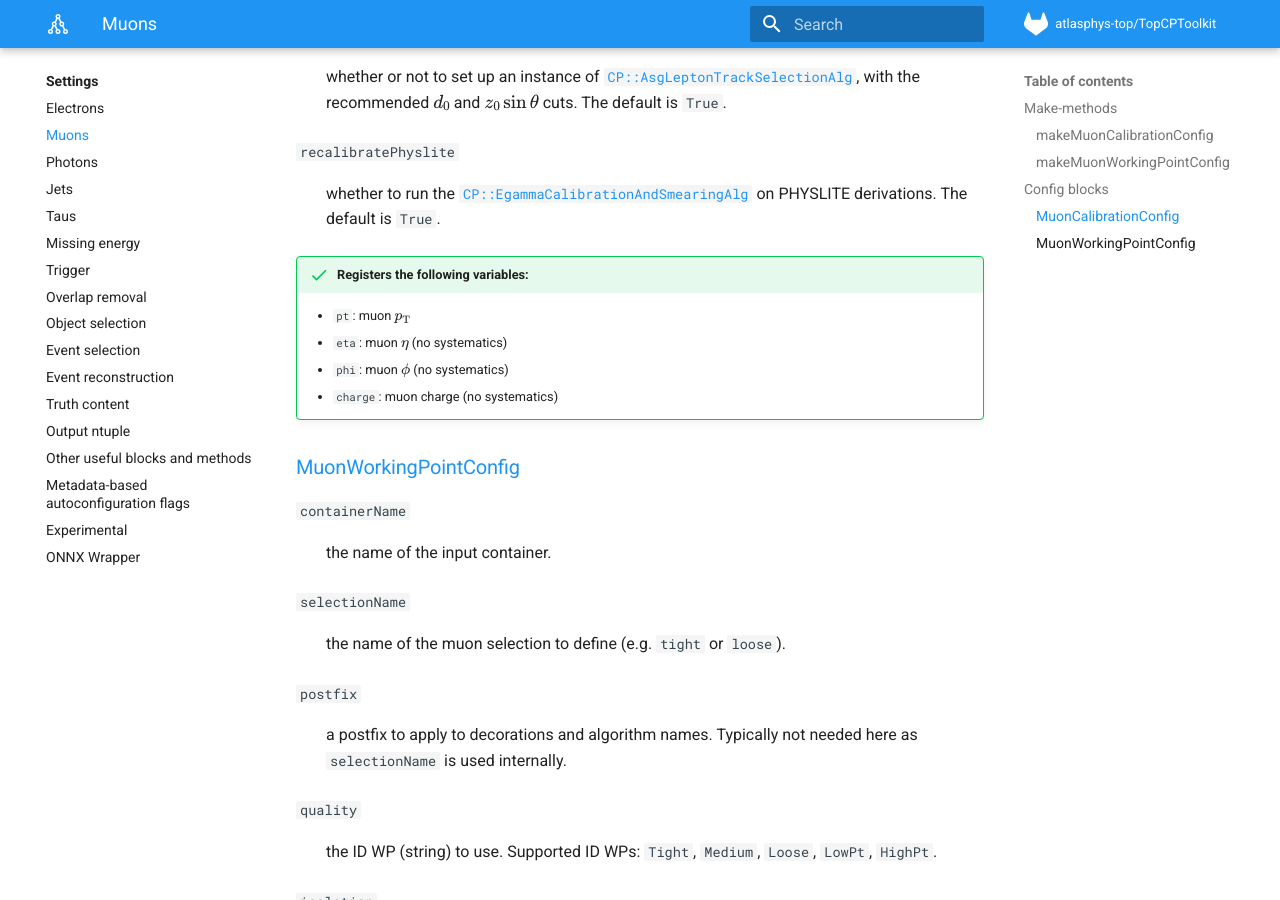
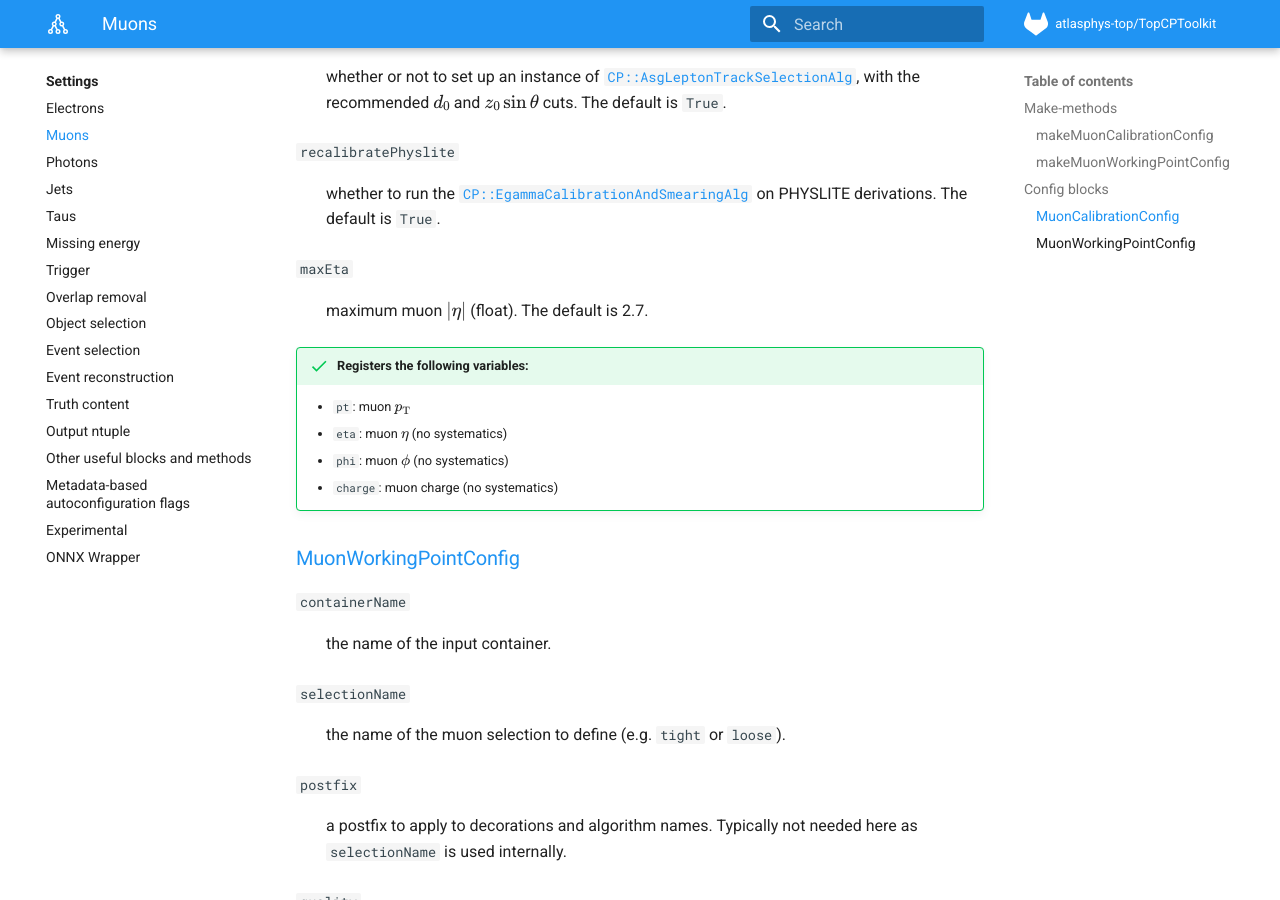
Before and after one commit to SuperNova76/TopCPToolKit, an MkDocs documentation site: the page built from docs/settings/muons.md, in a window 1280 px wide and 900 px high, scrolled down 2562 px. Built offline with MkDocs 1.6.1 and Material for MkDocs 9.7.7, drawn with Linux system fonts in a browser that asks for light colours; formulas are drawn with MathJax 3.

Commit message:
maxEta for muons

```diff
--- a/docs/settings/muons.md
+++ b/docs/settings/muons.md
@@ -75,6 +75,9 @@
 `recalibratePhyslite`
 :   whether to run the [`CP::EgammaCalibrationAndSmearingAlg`](https://acode-browser1.usatlas.bnl.gov/lxr/source/athena/PhysicsAnalysis/Algorithms/EgammaAnalysisAlgorithms/Root/EgammaCalibrationAndSmearingAlg.cxx) on PHYSLITE derivations. The default is `True`.
 
+`maxEta`
+:   maximum muon $\vert\eta\vert$ (float). The default is 2.7.
+
 !!! success "Registers the following variables:"
     - `pt`: muon $p_\mathrm{T}$
     - `eta`: muon $\eta$ (no systematics)
```
